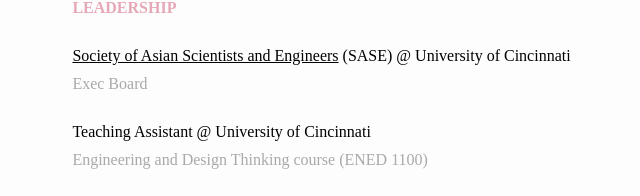
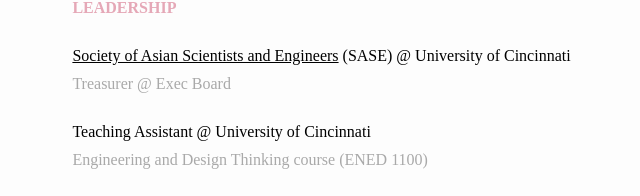
Before and after one commit to Shashwatpog/personal-website, a plain HTML site: page index.html in a window 1280 px wide. Shown: the part 572-768 px from the top of the page, 316-956 px from the left. Drawn offline with Linux system fonts and the light colour scheme; a web font is replaced by a local one.

Commit message:
text resume update

```diff
--- a/index.html
+++ b/index.html
@@ -36,7 +36,7 @@
     </div>
     <div class = 'leadership' id="pink-text">LEADERSHIP
         <div class = 'content'> <a href = "https://www.instagram.com/UCSASE/" target = "_blank">Society of Asian Scientists and Engineers</a> (SASE) @ University of Cincinnati</div>
-        <div id = 'grey-text'> Exec Board </div>
+        <div id = 'grey-text'> Treasurer @ Exec Board </div>
 
         <div class = 'content'> Teaching Assistant @ University of Cincinnati</div>
         <div id = 'grey-text'> Engineering and Design Thinking course (ENED 1100) </div>
```
Also changed, not shown: 1 other file.
